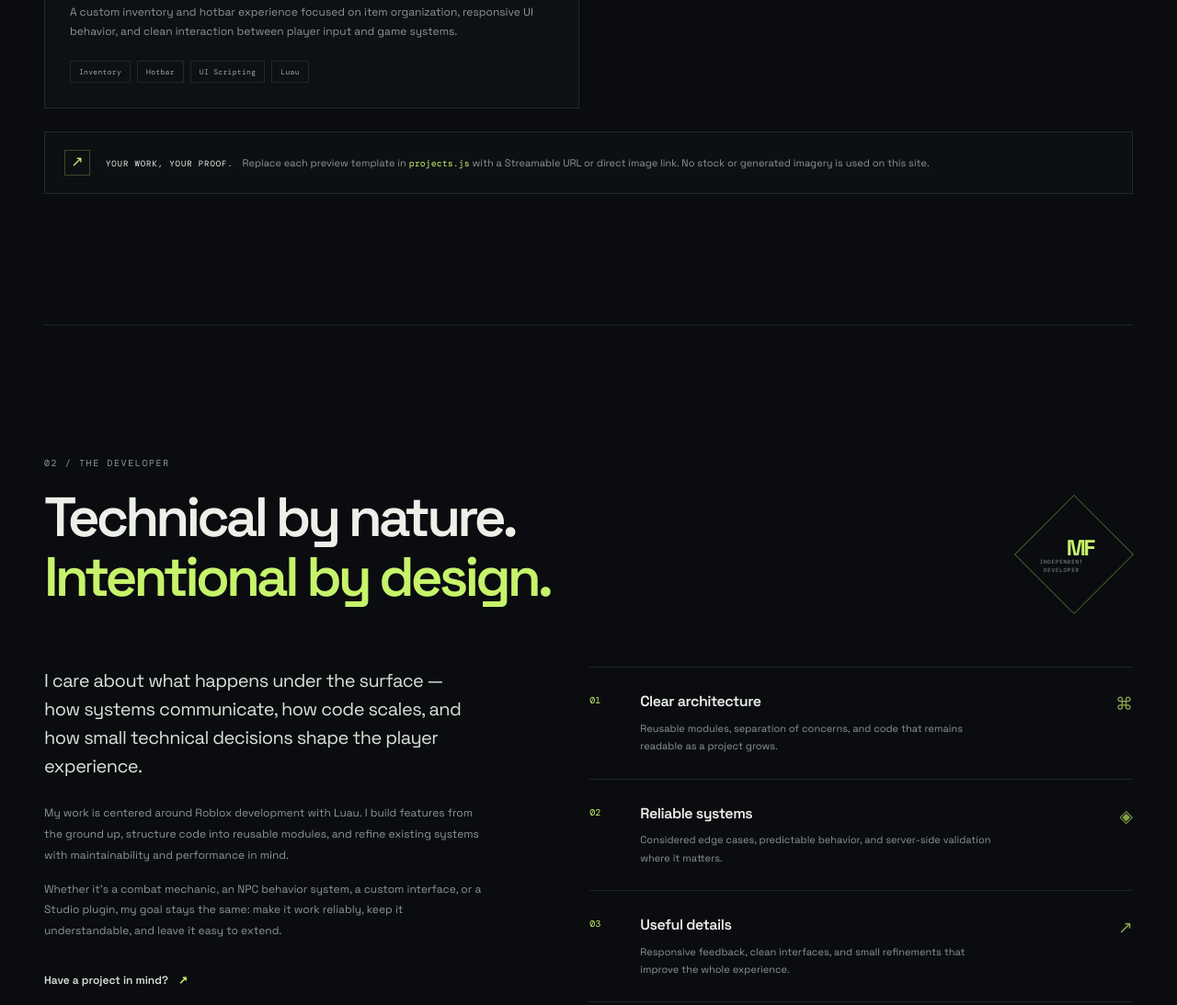
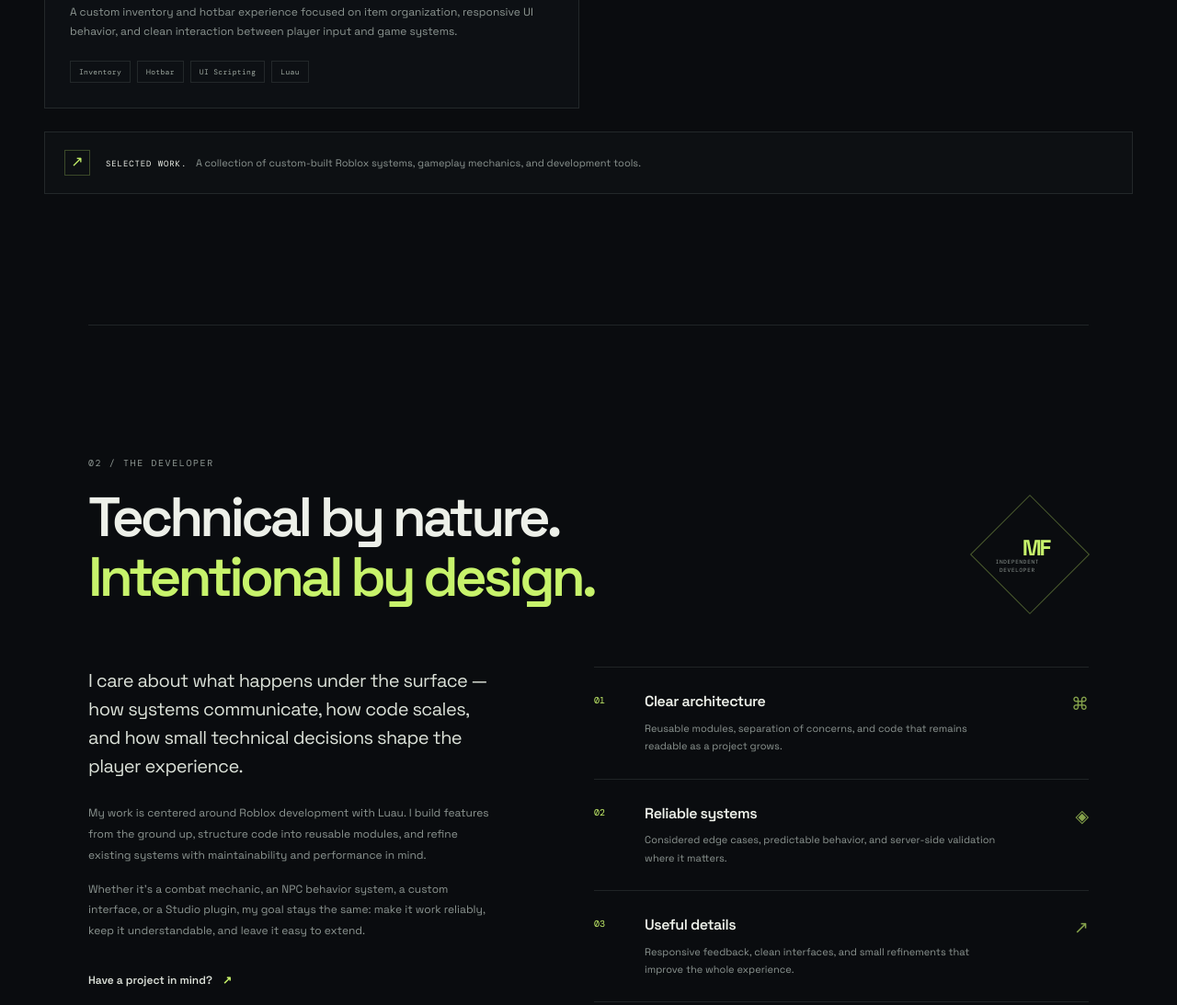
Before and after one commit to rostilk/kyzbac.github.io, a plain HTML site: page index.html in a window 1280 px wide. Shown: the part 3160-4253 px from the top of the page at 92% size. Drawn offline with nearby package versions, Linux system fonts and the light colour scheme.

Commit message:
Update index.html

```diff
--- a/index.html
+++ b/index.html
@@ -95,8 +95,14 @@
       <div class="project-grid" id="project-grid" aria-live="polite">
         <div class="projects-loading">Loading project index<span>...</span></div>
       </div>
-      <div class="media-hint reveal"><span class="hint-icon">↗</span><p><strong>YOUR WORK, YOUR PROOF.</strong> Replace each preview template in <code>projects.js</code> with a Streamable URL or direct image link. No stock or generated imagery is used on this site.</p></div>
-    </section>
+      <div class="media-hint reveal">
+    <span class="hint-icon">↗</span>
+    <p>
+        <strong>SELECTED WORK.</strong>
+        A collection of custom-built Roblox systems,
+        gameplay mechanics, and development tools.
+    </p>
+</div>
 
     <section class="about-section section-wrap section-pad" id="about" aria-labelledby="about-title">
       <div class="section-heading reveal">
```
